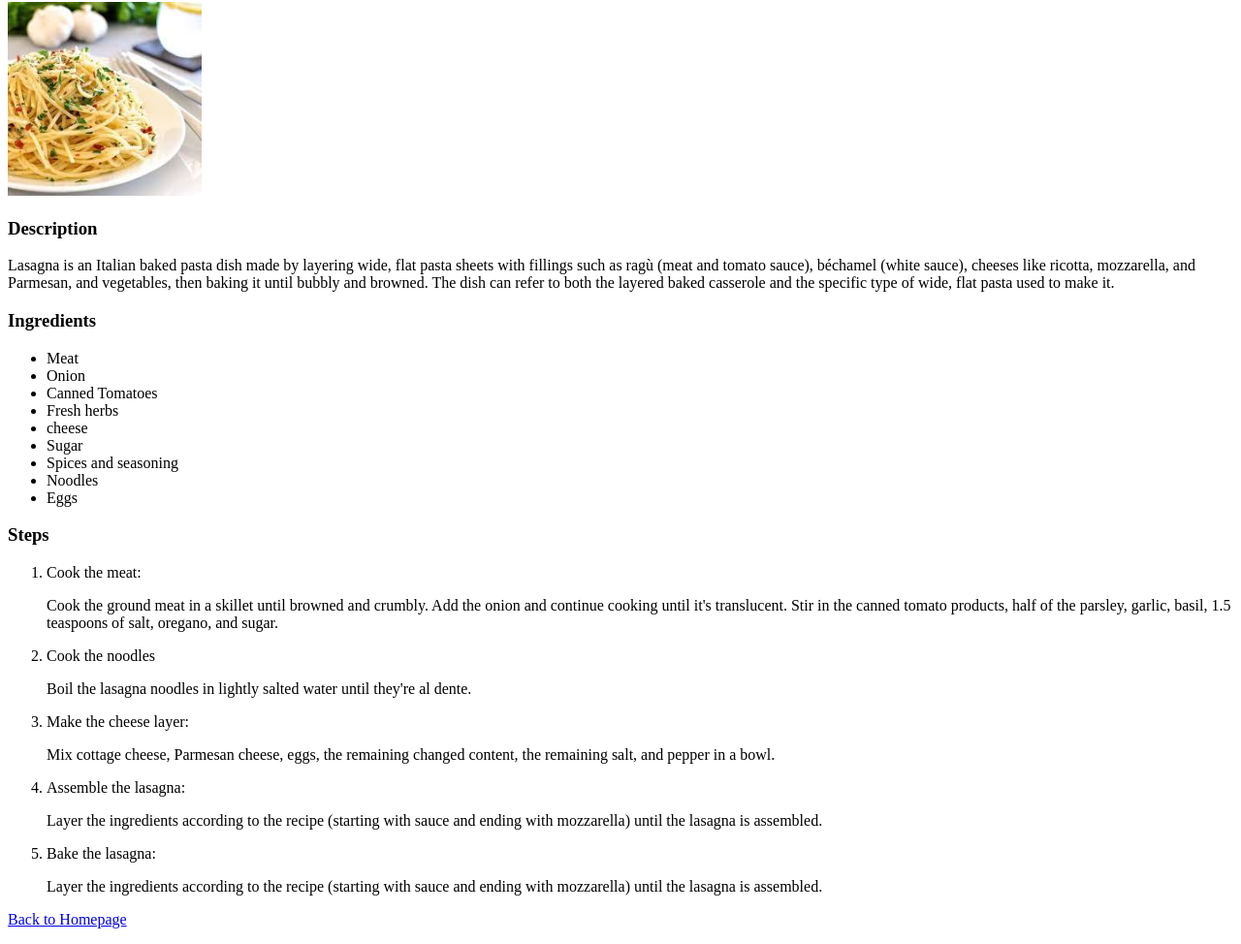
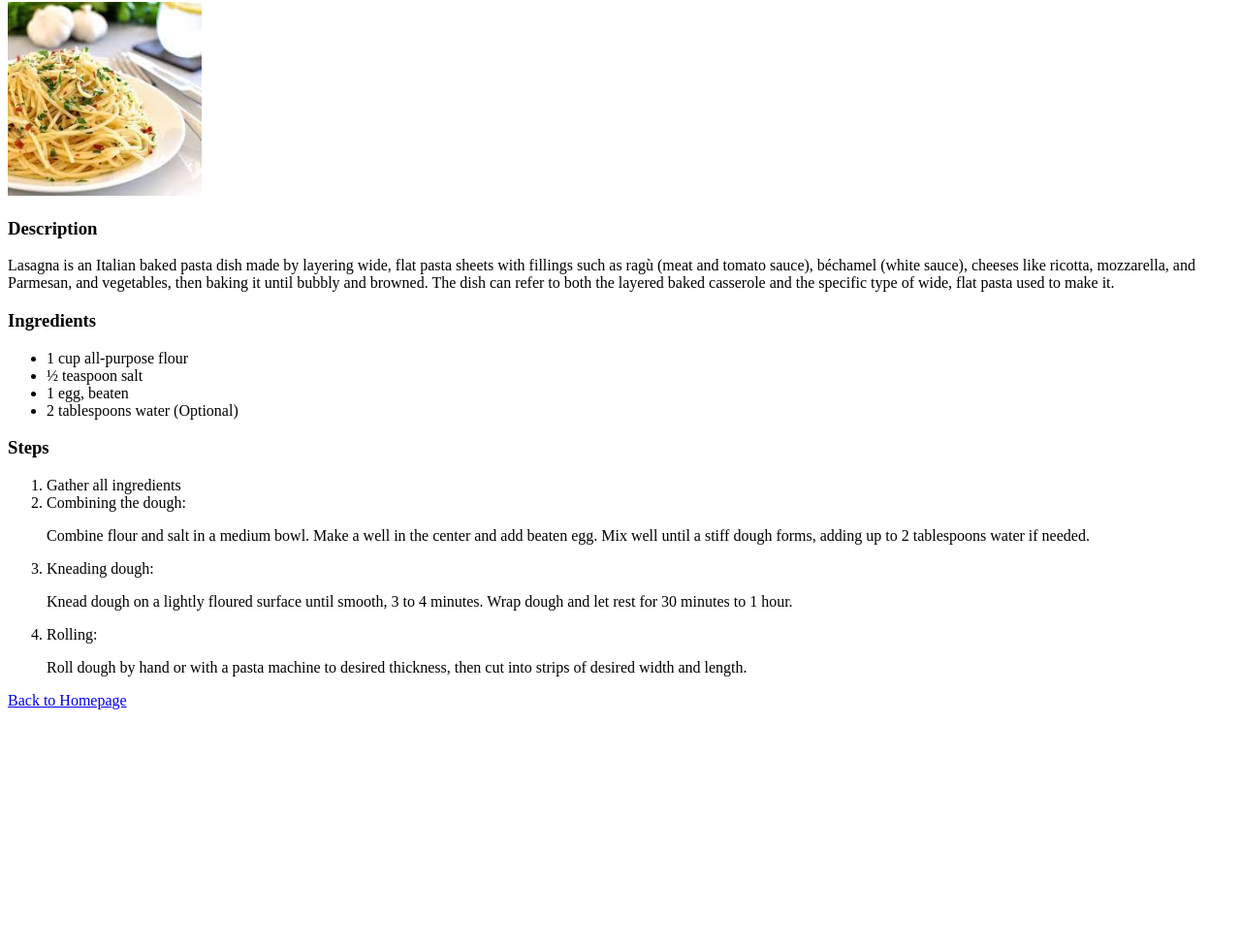
Before and after one commit to amulyakotagiri/odin-recipies, a plain HTML site: page recipes/pasta.html in a window 1280 px wide. Shown: the part 78-1052 px from the top of the page at 97% size. After the commit the page ends 826 px from the top, so only its background shows below. Drawn offline with Linux system fonts and the light colour scheme.

Commit message:
Changed the recipe of pasta

```diff
--- a/recipes/pasta.html
+++ b/recipes/pasta.html
@@ -15,42 +15,32 @@
          The dish can refer to both the layered baked casserole and the specific type of wide, flat pasta used to make it.</p>
     <h3>Ingredients</h3>
     <ul>
-        <li>Meat</li>
-        <li>Onion</li>
-        <li>Canned Tomatoes</li>
-        <li>Fresh herbs</li>
-        <li>cheese</li>
-        <li>Sugar</li>
-        <li>Spices and seasoning</li>
-        <li>Noodles</li>
-        <li>Eggs</li>
+        <li>1 cup all-purpose flour</li>
+        <li>½ teaspoon salt</li>
+        <li>1 egg, beaten</li>
+        <li>2 tablespoons water (Optional)</li>
+
     </ul>
     <h3>Steps</h3>
     <ol>
-        <li>Cook the meat:</li>
+        <li>Gather all ingredients</li>
+
+        <li>Combining the dough:</li>
             <p>
-                Cook the ground meat in a skillet until browned and crumbly. Add the onion and continue cooking until it's translucent.
-                Stir in the canned tomato products, half of the parsley, garlic, basil, 1.5 teaspoons of salt, oregano, and sugar.
+                Combine flour and salt in a medium bowl. Make a well in the center and add beaten egg.
+                Mix well until a stiff dough forms, adding up to 2 tablespoons water if needed.
             </p>
-        <li>Cook the noodles</li>
+        <li>Kneading dough:</li>
             <p>
-                Boil the lasagna noodles in lightly salted water until they're al dente.
+              Knead dough on a lightly floured surface until smooth,
+              3 to 4 minutes. Wrap dough and let rest for 30 minutes to 1 hour.
             </p>
-        <li>Make the cheese layer:</li>
+        <li>Rolling:</li>
             <p>
-               Mix cottage cheese, Parmesan cheese,
-               eggs, the remaining changed content, the remaining salt, and pepper in a bowl.
+               Roll dough by hand or with a pasta machine to desired thickness,
+               then cut into strips of desired width and length.
             </p>
-        <li>Assemble the lasagna:</li>
-            <p>
-               Layer the ingredients according to the recipe
-               (starting with sauce and ending with mozzarella) until the lasagna is assembled.
-            </p>
-        <li>Bake the lasagna:</li>
-            <p>
-               Layer the ingredients according to the recipe
-               (starting with sauce and ending with mozzarella) until the lasagna is assembled.
-            </p>
+
     </ol>
     <p>
     <a href="../index.html">Back to Homepage</a>
```
